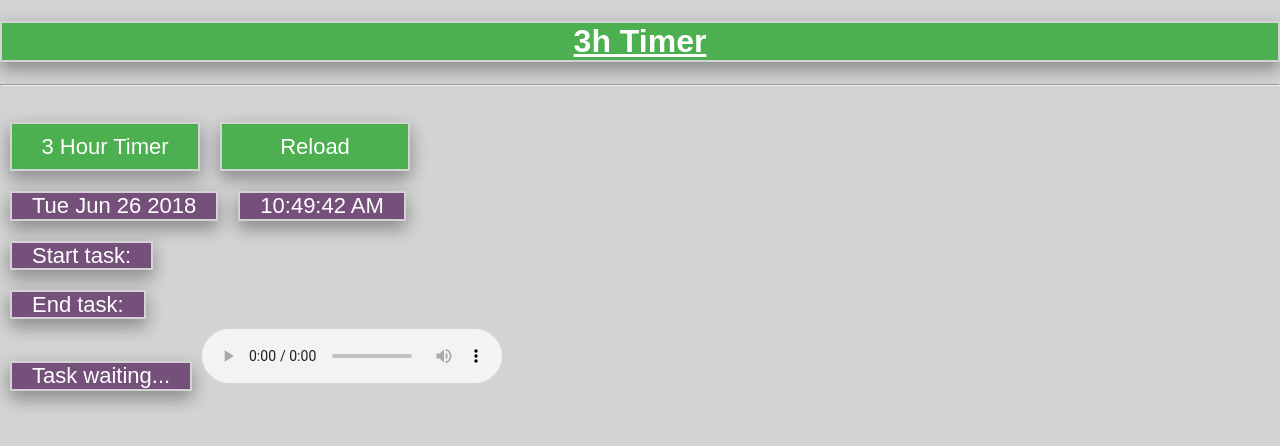
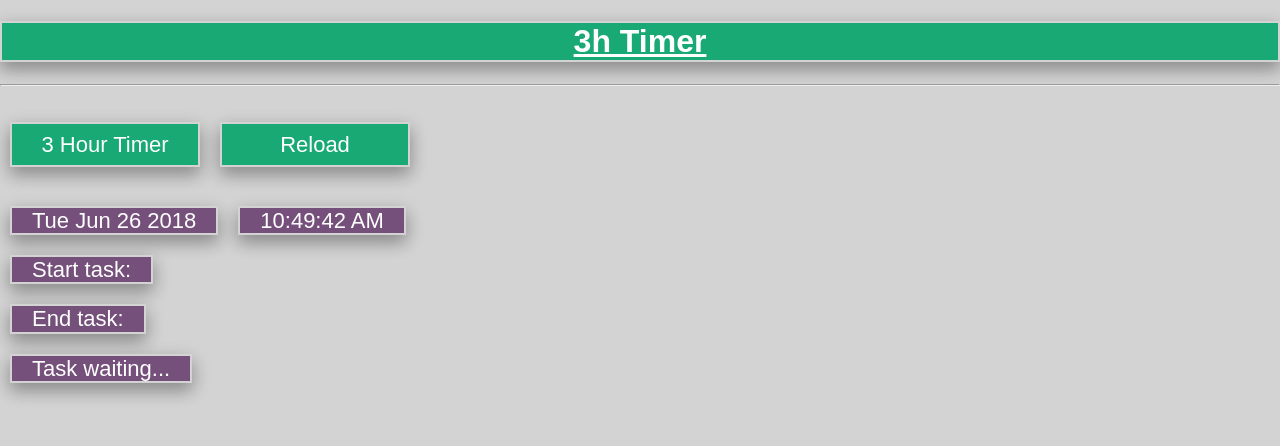
Before and after one commit to ETS-ReactNative2/ReactTimer, a React (Create React App) app: page / in a window 1280 px wide. Shown: the top 446 px of the page. Built offline with nearby package versions, Linux system fonts and the light colour scheme.

Commit message:
2.07.2018

```diff
--- a/src/App.css
+++ b/src/App.css
@@ -3,34 +3,33 @@ body {
 }
 
 h1 {
-    background-color: #4CAF50;
+    /* background-color: #4CAF50; */
     /* Green */
-    color: white;
-    text-decoration: underline;
+    /* color: white; */
+    /* text-decoration: underline; */
+    /* text-align: center; */
     box-shadow: 0 8px 16px 0 rgba(0, 0, 0, 0.2), 0 6px 20px 0 rgba(0, 0, 0, 0.19);
-    text-align: center;
     border: solid 2px lightgray;
 }
 
 #button,
 #buttonR {
-    background-color: #4CAF50;
+    /* background-color: #4CAF50; */
     /* Green */
-    color: white;
-    text-align: center;
-    padding: 10px 20px;
+    /* color: white; */
+    /* text-align: center; */
+    /*border: solid 5px green;*/
+    /* text-decoration: none; */
+    /* padding: 10px 20px; */
     font-size: 22px;
-    text-decoration: none;
-    /*border: solid 5px green;*/
     border: solid 2px lightgray;
     width: 190px;
     box-shadow: 0 8px 16px 0 rgba(0, 0, 0, 0.2), 0 6px 20px 0 rgba(0, 0, 0, 0.19);
     margin: 10px;
+    /* display: inline-block; */
 }
 
 p {
-    background-color: #4CAF50;
-    /* Green */
     background-color: #75507B;
     color: white;
     font-size: 22px;
--- a/src/App.js
+++ b/src/App.js
@@ -1,20 +1,21 @@
 import React, { Component } from 'react';
 import './App.css';
 import 'tachyons';
-import './audio.wav';
+import Header from './components/header'
+import audio from './media/audio.wav';
+import Clock1 from './components/clock1';
+import Reload1 from './components/btnr';
 
 class App extends Component {
 
   state = {
-    time: new Date().toLocaleTimeString(),
     disp1: "Start task:",
     disp2: "End task:",
     disp3: "Task waiting...",
     button: false,
-    bg: "#4CAF50",
+    bg: "bg-green",
     bgd: "#75507B"
   }
-
   componentDidMount() {
     this.intervalID = setInterval(
       () => this.tick(),
@@ -25,16 +26,13 @@ class App extends Component {
     clearInterval(this.intervalID);
   }
   tick() {
-    this.setState({
-      time: new Date().toLocaleTimeString()
-    });
+    this.setState({});
   }
   reloadBtn() {
     window.location.reload();
   }
 
   timer = () => {
-    // document.getElementById("button").style.backgroundColor = "gray";
     this.setState({ bg: "gray" });
     const today = new Date();
     const h = today.getHours();
@@ -43,54 +41,47 @@ class App extends Component {
     var h2 = today.getHours() + 3;
     this.setState({ disp2: "End task: " + h2 + ":" + m });
     this.setState({ disp3: "Task running..." });
-    // document.getElementById("disp3").style.backgroundColor = "purple";
     this.setState({ bgd: "purple" });
-    // document.getElementById("button").disabled = true;
     this.setState({ button: true });
     const c = () => { this.setState({ disp3: "Task finished!!" }); };
     const d = () => { this.setState({ bgd: "teal" }); }
     const e = () => {
-      // var audio = new Audio('./audio.wav');
-      // var audio = document.getElementById("audio.wav");
-      // console.log(audio.toString());ser
-      // audio.play();
+      this.audio = new Audio(audio);
+      this.audio.play();
     }
     // var tT = 3 * 60 * 60 * 1000;
     // setTimeout(myTimer, 10800000);
     setTimeout(myTimer, 6000);
     function myTimer() {
       c();
-      // document.getElementById("disp3").style.backgroundColor = "teal";
       d();
       e();
-      // var audio = new Audio('The Endeavor Begins.mp3');
-      // console.log(audio.toString());
-      // audio.play();
     }
   }
+
   render() {
     return (
-      <div className="App">
-        <h1>3h Timer</h1>
+      <div>
+        <Header />
         <hr /><br />
-        <button onClick={this.timer} id="button"
-          disabled={this.state.button} style={{ background: this.state.bg }}>
-          3 Hour Timer</button>
-        <button onClick={this.reloadBtn} id="buttonR">
-          Reload</button><br />
-        <p>{new Date().toDateString()}</p>
-        <p>{this.state.time}</p><br />
-        <p>{this.state.disp1} </p><br />
-        <p id="disp2">{this.state.disp2} </p><br />
-        <p id="disp3" style={{ background: this.state.bgd }}>
-          {this.state.disp3}</p>
-
-        <audio controls
-          src="audio.wav" type="audio/mpeg" />
-
+        <Reload1 reloadBtn={this.reloadBtn} timer={this.timer}
+          disabled={this.state.button}
+          style={{ background: this.state.bg }} /><br />
+        <Clock1 test={this.state.disp1} test2={this.state.disp2}
+          test3={{ background: this.state.bgd }}
+          test4={this.state.disp3} />
       </div>
     );
   }
 }
 
 export default App;
+
+// document.body.style.backgroundColor = "lightgray";
+// document.getElementById("disp3").style.backgroundColor = "purple";
+// document.getElementById("button").disabled = true;
+// <p>{this.state.time}</p>
+// time: new Date().toLocaleTimeString(),
+// time: new Date().toLocaleTimeString()
+// <p>{this.state.disp1} </p><br />
+// <p>{this.state.disp2} </p><br />
--- /dev/null
+++ b/src/components/btnr.js
@@ -0,0 +1,19 @@
+import React from 'react';
+
+const Reload1 = ({ reloadBtn, timer, disabled, style }) => {
+    return (
+        <div>
+            <button onClick={timer}
+                className="bg-green white pa2"
+                id="button" disabled={disabled}
+                style={style}>3 Hour Timer
+            </button>
+            <button onClick={reloadBtn}
+                className="bg-green white pa2"
+                id="buttonR">Reload
+         </button>
+        </div>
+    )
+}
+
+export default Reload1;
--- /dev/null
+++ b/src/components/clock1.js
@@ -0,0 +1,16 @@
+import React from 'react';
+
+const Clock1 = ({ test, test2, test3, test4 }) => {
+
+    return (
+        <div className='dib'>
+            <p>{new Date().toDateString()}</p>
+            <p>{new Date().toLocaleTimeString()}</p><br />
+            <p>{test} </p><br />
+            <p>{test2} </p><br />
+            <p style={ test3 }>{test4}</p>
+        </div>
+    )
+}
+
+export default Clock1;
--- /dev/null
+++ b/src/components/header.js
@@ -0,0 +1,9 @@
+import React from 'react'
+
+const Header = () => {
+    return (
+        <h1 className="bg-green white underline tc">3h Timer</h1>
+    )
+}
+
+export default Header;
```
Also changed, not shown: 2 other files (tests, documents, lock files or other folders).
